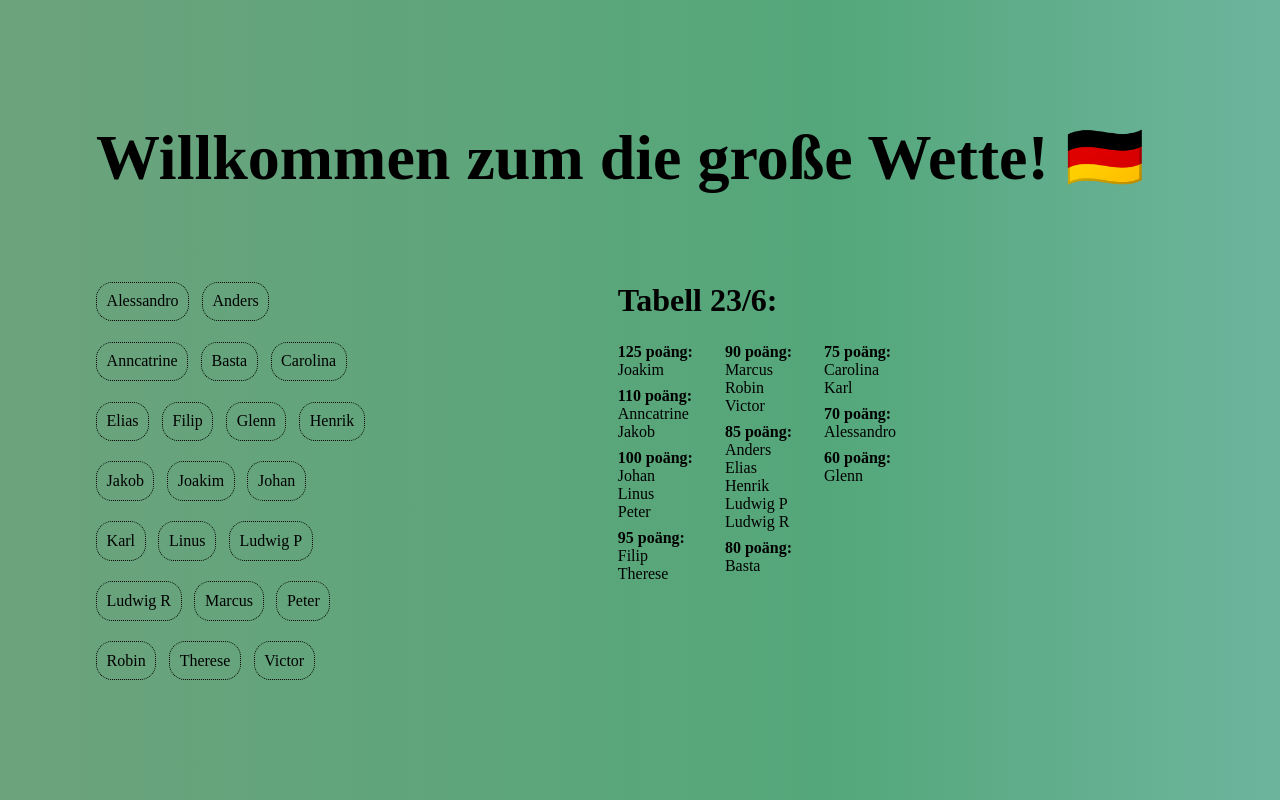
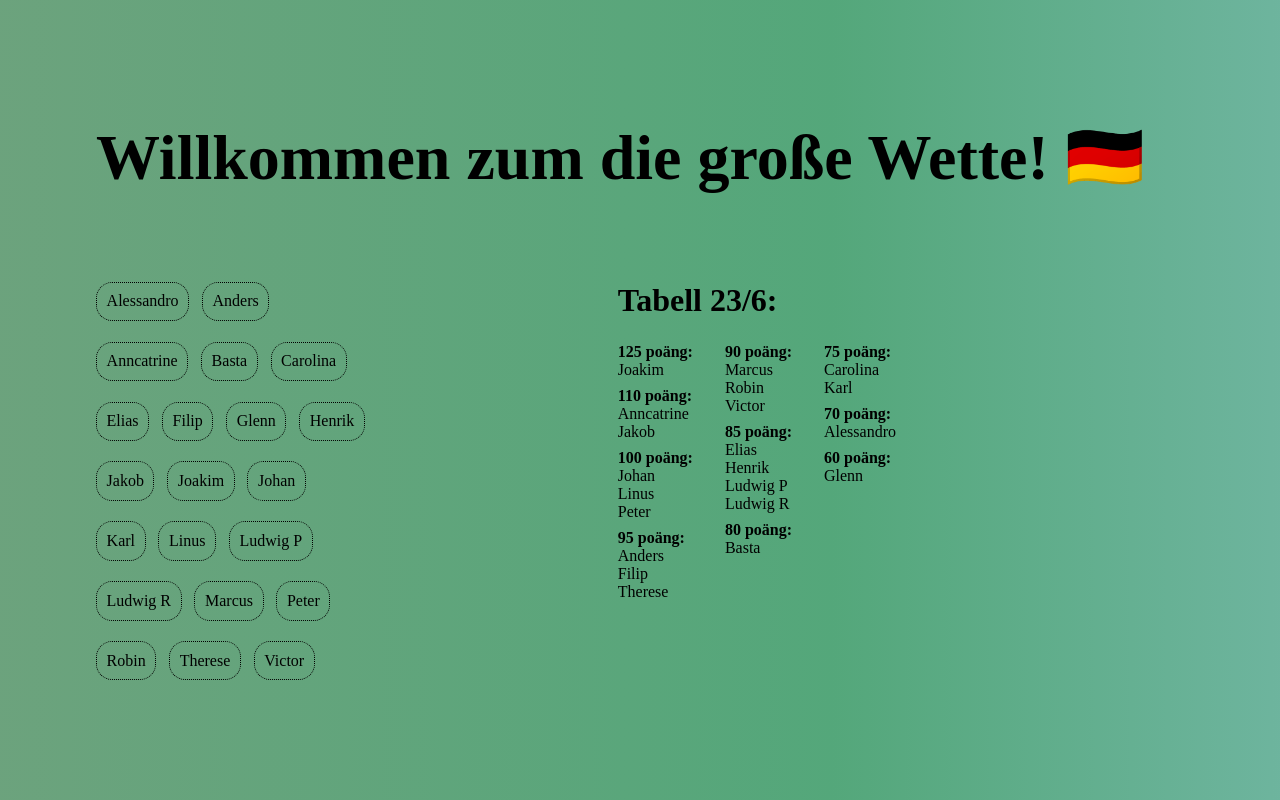
Before and after one commit to jonassonfilip/em-tipset, a Next.js app: page / in a window 1280 px wide. Built offline with nearby package versions, Linux system fonts and the light colour scheme.

Commit message:
Anders own goal points

```diff
--- a/src/app/page.js
+++ b/src/app/page.js
@@ -1,5 +1,4 @@
 import React from 'react';
-import Image from 'next/image';
 import Link from 'next/link';
 import styles from './page.module.css';
 
@@ -63,6 +62,7 @@ export default function Home() {
                 <li>Peter</li>
 
                 <h4>95 poäng:</h4>
+                <li>Anders</li>
                 <li>Filip</li>
                 <li>Therese</li>
               </ul>
@@ -75,7 +75,6 @@ export default function Home() {
                 <li>Victor</li>
 
                 <h4>85 poäng:</h4>
-                <li>Anders</li>
                 <li>Elias</li>
                 <li>Henrik</li>
                 <li>Ludwig P</li>
```
